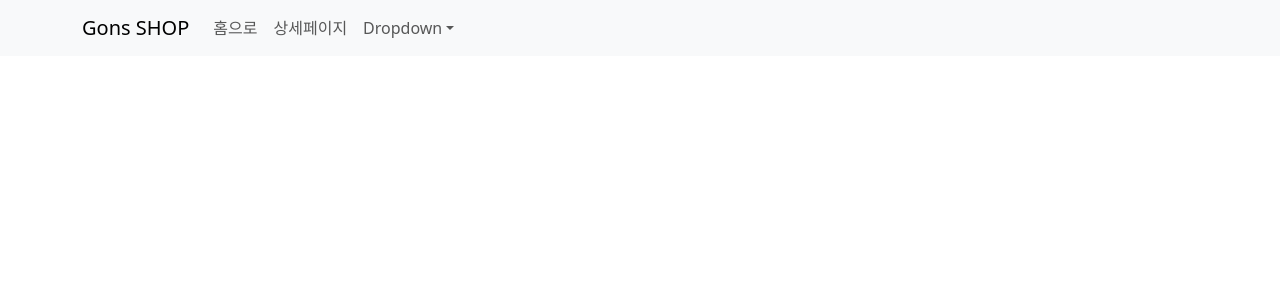
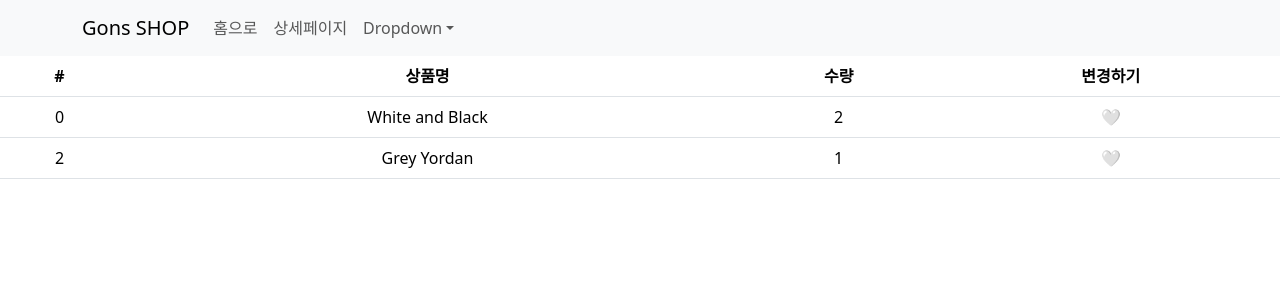
Before and after one commit to gonn-i/prevProject_react, a React (Create React App) app in the folder shop/: page /carts in a window 1280 px wide. Shown: the top 300 px of the page. Built offline with nearby package versions, Linux system fonts and the light colour scheme.

Commit message:
Part2: 쇼핑몰 프로젝트(15-17)

```diff
--- a/shop/package.json
+++ b/shop/package.json
@@ -3,6 +3,7 @@
   "version": "0.1.0",
   "private": true,
   "dependencies": {
+    "@reduxjs/toolkit": "^1.8.1",
     "@testing-library/jest-dom": "^5.17.0",
     "@testing-library/react": "^13.4.0",
     "@testing-library/user-event": "^13.5.0",
@@ -12,6 +13,7 @@
     "react": "^18.2.0",
     "react-bootstrap": "^2.10.2",
     "react-dom": "^18.2.0",
+    "react-redux": "^8.1.3",
     "react-router-dom": "^6.22.3",
     "react-scripts": "5.0.1",
     "reactstrap": "^9.2.2",
--- a/shop/src/App.js
+++ b/shop/src/App.js
@@ -5,15 +5,21 @@ import Navbar from 'react-bootstrap/Navbar';
 import NavDropdown from 'react-bootstrap/NavDropdown';
 import './App.css';
 import data from './data'
-import Detail from './routes/detail'
+import Detail from './routes/Detail'
+import Cart from './routes/Carts'
 import axios from 'axios'
 
-import { useState, useEffect } from 'react';
+import { useState, useEffect, createContext } from 'react';
 import { Routes, Route, Link, useNavigate, Outlet } from 'react-router-dom'
 
+
+export let Context1 = createContext() // context 만들어준다! (state 보관함을 만들어준다)
+
 function App() {
+  let [cartProduct, setCartProduct] = useState();
   let [products, setProducts] = useState(data);
   let [clickCount, setClickCount] = useState(1);
+  let [stock, setStock] = useState([10,11,12]);
   let navigate = useNavigate();
 
   // useEffect(()=> {
@@ -85,14 +91,21 @@ function App() {
           </>
         }/>
         <Route path="/detail/:id" element={
-          <><Detail products={products}/></>
+          <Context1.Provider value={{ stock}}>
+            <Detail products={products}/>
+          </Context1.Provider>
         }/>
 
         <Route path="/event" element={<> <Event/> </>}>
           <Route path="one" element={<> 첫 주문시 양배추즙 서비스</>}></Route>
           <Route path="two" element={<> 생일기념 쿠폰받기</>}></Route>
         </Route>
+
+
+        <Route path="/carts" element={<Cart />} />
       </Routes>
+
+
     </div>
   );
 
--- a/shop/src/index.js
+++ b/shop/src/index.js
@@ -4,14 +4,18 @@ import './index.css';
 import App from './App';
 import reportWebVitals from './reportWebVitals';
 import { BrowserRouter } from 'react-router-dom';
+import { Provider } from 'react-redux'
+import store from './store.js'
 
 const root = ReactDOM.createRoot(document.getElementById('root'));
 root.render(
-  <React.StrictMode>
-    <BrowserRouter>
-      <App />
-    </BrowserRouter>
-  </React.StrictMode>
+  <Provider store={store}>
+      <React.StrictMode>
+        <BrowserRouter>
+          <App />
+        </BrowserRouter>
+      </React.StrictMode>
+  </Provider>
 );
 
 // If you want to start measuring performance in your app, pass a function
--- /dev/null
+++ b/shop/src/routes/Carts.js
@@ -0,0 +1,68 @@
+import {Table} from 'react-bootstrap'
+import { useState, useEffect } from 'react'
+import { useSelector } from 'react-redux'
+function  Cart() {
+
+    // Redux store에 있던 모든 state가 남음
+    let states = useSelector((state)=> {
+        return state.cart
+    })
+    console.log(states)
+    let carts = states;
+
+    return (
+        <>
+        <Table>
+                <thead>
+                    <tr>
+                        <th>#</th>
+                        <th>상품명</th>
+                        <th>수량</th>
+                        <th>변경하기</th>
+                    </tr>
+                </thead>
+                <tbody>
+                    {carts.map((cart) =>
+                        <CartTable cart={cart}/>
+                    )}
+                </tbody>
+            </Table>
+
+        </>
+    )
+
+    function CartTable ({cart}) {
+        return (
+            <tr>
+                <td>{cart.id}</td>
+                <td>{cart.name}</td>
+                <td>{cart.count}</td>
+                <td>🤍</td>
+            </tr>
+        )
+    }
+}
+
+export default Cart
+
+
+// Redux
+// ⭐️ 컴포넌트들이 props 없이 state 공유 가능! ⭐️ (최상위 컴포넌트에 넣어주기)
+// 0) redux tookit 라이브러리 설치 == redux의 개선버전 (문법이 더 쉬워짐)
+// 1) store.js 만들어서 기본 형식 코드 넣어주기
+//import { configureStore } from '@reduxjs/toolkit'
+// export default configureStore({
+//     reducer: { }
+//   })
+// 2) 최상위 파일 (index.js)에서 <Provider store={import해온거}> 로 <App> 감싸기
+
+// Redux store에 store 보관하는 법
+// 1) createSlice({     like. state 만들어주기
+//  name: 'state 이름 넣어주기',
+//  initialState: '값'
+// })
+
+
+// useSelector 참고!
+//
+// Redux store 안에 모든걸 넣진 말자!
--- a/shop/src/routes/detail.js
+++ b/shop/src/routes/detail.js
@@ -1,10 +1,15 @@
-import react, {useState, useEffect} from 'react';
+import react, {useState, useEffect, useContext} from 'react';
 import { useParams } from 'react-router-dom'
 import {Nav} from 'react-bootstrap'
 import styled from 'styled-components'
-import  data  from '../data'
+import  data  from '../data.js'
 import axios from 'axios'
+import { Context1 } from '../App.js'
+
+
 function Detail (props) {
+
+    let { stock }= useContext(Context1)
 
     let [showState, setShowState] = useState(true);
     let [input, setInput] = useState('');
@@ -34,6 +39,7 @@ function Detail (props) {
 
     return (
         <div className={"start " + fadeMain}>
+            {stock[0]}
             <div className="container">
                 <input value={input} onChange={(e) => {setInput(e.target.value)}}></input>
                 {showState && <div className="alert alert-warning">2초 이내 구매시 할인</div>}
@@ -59,15 +65,16 @@ function Detail (props) {
                     <Nav.Link eventKey="link2" onClick={()=> { setTab(2)}}>버튼2</Nav.Link>
                     </Nav.Item>
                 </Nav>
-                <TabContent tab={tab} />
+                <TabContent tab={tab} products={props.products} />
 
             </div>
         </div>
     )
 }
 
-function TabContent ({tab}) {
+function TabContent ({tab, products}) {
     let [fade, setFade] = useState('');
+    let { stock }= useContext(Context1)
 
     useEffect(()=> {
         let a = setTimeout(() => {
@@ -83,7 +90,7 @@ function TabContent ({tab}) {
     // else if(tab ==1) return <div>내용1</div>
     // else if(tab ==2) return <div>내용2</div>
     return (<div className={"start " + fade}>
-        {[ <div>내용0</div>, <div>내용1</div>, <div>내용2</div>][tab]}
+        {[ <div>{products[0].title}</div>, <div>{stock[0]}</div>, <div>내용2</div>][tab]}
     </div>)
 }
 
@@ -155,3 +162,18 @@ export default Detail;
 
 // automatic batching
 // state변경함수가 도처에 여러개 있는 경우, 각각 재랜더링을 하는게 아니라 마지막에 딱 한번만 재랜더링 됨.
+
+
+// 부모컨포넌트 => 자식컨포넌트로 props 전달 가능!
+// <App> -> <Detail> -> <TabContent>  (props를 전달할때의 불편함)
+// 중첩의 깊이가 깊다면! too 복잡
+// sol) 1) Context API
+// props 전송없이 state 공유가능  -> 하지만 성능상 문제 때문에 많이 쓰진 않음
+//  사용법)
+// 1) createContext()로 state 보관함 만들어주기
+// 2) <보관함.Provider value={}>로 원하는 컴포넌트 감싸기
+// 3) value={{ 전달하길 원하는 state, ...}}
+// 4) 사용하는 컴포넌트에 useContext(보관함이름) -> 사용할 수 있게 해체해주는 역할
+// (단점) 1. state 변경시, 쓸데없는 컴포넌트까지 전부 재랜더링 됨 / 2. useContext를 쓰는 컴포넌트를 다시 재사용할때 Context import 하기 귀찮
+
+// sol) 2) Redux 라이브러리 사용
--- /dev/null
+++ b/shop/src/store.js
@@ -0,0 +1,34 @@
+import { configureStore, createSlice } from '@reduxjs/toolkit'
+
+let user = createSlice({
+    name: 'user',
+    initialState: 'kim'
+})
+
+let stock = createSlice({
+    name: 'stock',
+    initialState: [10,11,12]
+})
+
+let cart = createSlice({
+    name: 'cart',
+    initialState: [
+        {id : 0, name : 'White and Black', count : 2},
+        {id : 2, name : 'Grey Yordan', count : 1}]
+})
+
+export default configureStore({
+    reducer: {
+        user: user .reducer,
+        stock: stock.reducer,
+        cart: cart.reducer
+    }
+})
+
+
+// Redux store에 state 보관하는 방법
+// 1) createSlice() 로 state 만들고 -> useState와 용도가 비슷
+// 2) condigureStore() 안에 등록하기 { 작명 : createSlice만든거.reducer }
+
+// Reduce store에 있는 state 가져다쓰는법
+//  useSelector((state) => { return state } ) -> store의 모든 state가 return
```
Also changed, not shown: 1 other file (tests, documents, lock files or other folders).
